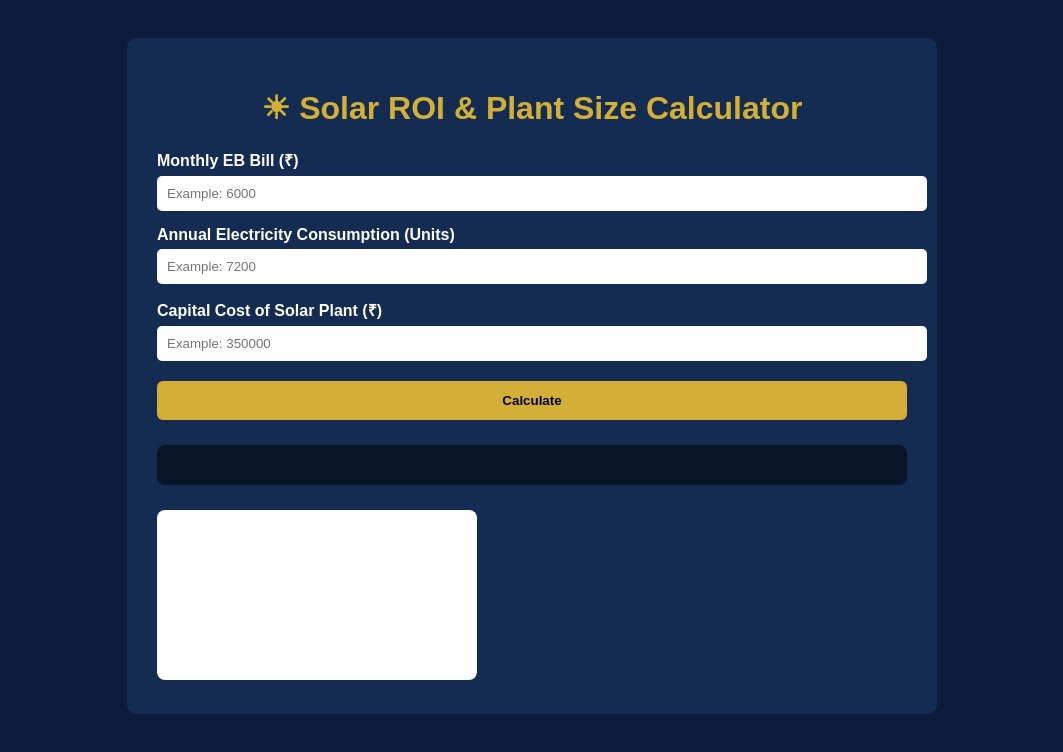
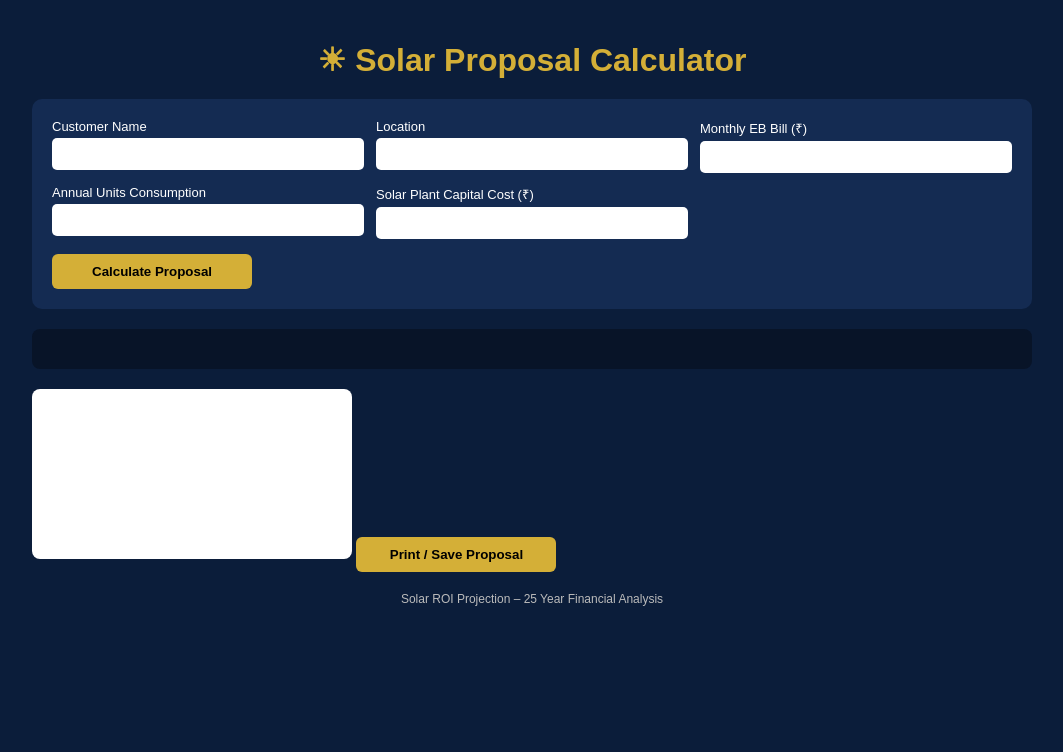
Before and after one commit to greatself26-ops/beautiful-longma-73283d, a plain HTML site: page index.html in a window 1280 px wide. Shown: the whole page, without its empty margins (108-1171 px from the left). Drawn offline with nearby package versions, Linux system fonts and the light colour scheme.

Commit message:
Refactor Solar ROI Calculator to Solar Proposal Calculator

```diff
--- a/index.html
+++ b/index.html
@@ -2,63 +2,85 @@
 <html lang="en">
 <head>
 <meta charset="UTF-8">
-<title>Solar ROI Calculator</title>
+<meta name="viewport" content="width=device-width, initial-scale=1.0">
+
+<title>Solar Proposal Calculator</title>
 
 <script src="https://cdn.jsdelivr.net/npm/chart.js"></script>
 
 <style>
 
 body{
-font-family:Arial;
+font-family:Arial,sans-serif;
+margin:0;
 background:#0b1d3a;
 color:white;
-padding:30px;
 }
 
 .container{
-max-width:750px;
+max-width:1000px;
 margin:auto;
-background:#142b52;
-padding:30px;
-border-radius:10px;
+padding:20px;
 }
 
 h1{
 text-align:center;
 color:#d4af37;
+margin-bottom:20px;
+}
+
+.card{
+background:#142b52;
+padding:20px;
+border-radius:10px;
+margin-bottom:20px;
+}
+
+/* INPUT GRID */
+
+.grid{
+display:grid;
+grid-template-columns:repeat(3,1fr);
+gap:12px;
+}
+
+/* INPUT FIELD */
+
+.field{
+display:flex;
+flex-direction:column;
 }
 
 label{
-font-weight:bold;
-display:block;
-margin-top:15px;
+font-size:13px;
+margin-bottom:4px;
 }
 
 input{
-width:100%;
-padding:10px;
-margin-top:5px;
+padding:8px;
 border-radius:5px;
 border:none;
+font-size:14px;
 }
 
+/* BUTTON */
+
 button{
-width:100%;
-margin-top:20px;
-padding:12px;
 background:#d4af37;
 border:none;
+padding:10px;
+border-radius:6px;
 font-weight:bold;
-border-radius:6px;
 cursor:pointer;
+margin-top:15px;
+width:200px;
 }
 
 button:hover{
-background:#caa32f;
+background:#c7a42e;
 }
 
 .results{
-margin-top:25px;
 background:#081428;
 padding:20px;
 border-radius:8px;
@@ -67,13 +89,45 @@ border-radius:8px;
 .result-title{
 color:#d4af37;
 margin-bottom:10px;
+margin-top:10px;
 }
 
 canvas{
-margin-top:25px;
+margin-top:20px;
 background:white;
 border-radius:8px;
 padding:10px;
+}
+
+.footer{
+text-align:center;
+margin-top:20px;
+font-size:12px;
+color:#bbb;
+}
+
+/* TABLET */
+
+@media(max-width:900px){
+
+.grid{
+grid-template-columns:repeat(2,1fr);
+}
+
+}
+
+/* MOBILE */
+
+@media(max-width:600px){
+
+.grid{
+grid-template-columns:1fr;
+}
+
+button{
+width:100%;
+}
+
 }
 
 </style>
@@ -83,22 +137,52 @@ padding:10px;
 
 <div class="container">
 
-<h1>☀ Solar ROI & Plant Size Calculator</h1>
+<h1>☀ Solar Proposal Calculator</h1>
 
+<div class="card">
+
+<div class="grid">
+
+<div class="field">
+<label>Customer Name</label>
+<input id="customerName">
+</div>
+
+<div class="field">
+<label>Location</label>
+<input id="location">
+</div>
+
+<div class="field">
 <label>Monthly EB Bill (₹)</label>
-<input type="number" id="monthlyBill" placeholder="Example: 6000">
+<input type="number" id="monthlyBill">
+</div>
 
-<label>Annual Electricity Consumption (Units)</label>
-<input type="number" id="annualUnits" placeholder="Example: 7200">
+<div class="field">
+<label>Annual Units Consumption</label>
+<input type="number" id="annualUnits">
+</div>
 
-<label>Capital Cost of Solar Plant (₹)</label>
-<input type="number" id="capitalCost" placeholder="Example: 350000">
+<div class="field">
+<label>Solar Plant Capital Cost (₹)</label>
+<input type="number" id="capitalCost">
+</div>
 
-<button onclick="calculate()">Calculate</button>
+</div>
+
+<button onclick="calculate()">Calculate Proposal</button>
+
+</div>
 
 <div class="results" id="results"></div>
 
-<canvas id="savingsChart"></canvas>
+<canvas id="chart"></canvas>
+
+<button onclick="window.print()">Print / Save Proposal</button>
+
+<div class="footer">
+Solar ROI Projection – 25 Year Financial Analysis
+</div>
 
 </div>
 
@@ -116,60 +200,80 @@ maximumFractionDigits:0
 
 function calculate(){
 
-let monthlyBill = Number(document.getElementById("monthlyBill").value);
-let annualUnits = Number(document.getElementById("annualUnits").value);
-let capital = Number(document.getElementById("capitalCost").value);
+let name=document.getElementById("customerName").value;
+let city=document.getElementById("location").value;
 
-let plantKW = annualUnits / 1400;
+let monthlyBill=Number(document.getElementById("monthlyBill").value);
 
-let panelKW = 0.54;
+let annualUnits=Number(document.getElementById("annualUnits").value);
 
-let panelsNeeded = plantKW / panelKW;
+let capital=Number(document.getElementById("capitalCost").value);
 
-let panelsDown = Math.floor(panelsNeeded);
-let panelsUp = Math.ceil(panelsNeeded);
+/* SOLAR SIZE */
 
-let plantDown = panelsDown * panelKW;
-let plantUp = panelsUp * panelKW;
+let plantKW=annualUnits/1400;
 
-let unitRate = monthlyBill / (annualUnits/12);
+/* PANEL CALCULATION */
 
-let yearlyBill = monthlyBill * 12;
+let panelKW=0.54;
 
-let tariffIncrease = 0.03;
+let panelsRequired=plantKW/panelKW;
 
-let totalCost = 0;
+let panelsDown=Math.floor(panelsRequired);
+
+let panelsUp=Math.ceil(panelsRequired);
+
+let plantDown=panelsDown*panelKW;
+
+let plantUp=panelsUp*panelKW;
+
+/* ELECTRICITY RATE */
+
+let unitRate=monthlyBill/(annualUnits/12);
+
+/* FINANCIAL */
+
+let yearlyBill=monthlyBill*12;
+
+let tariffIncrease=0.03;
+
+let totalCost=0;
 
 let labels=[];
-let savingsData=[];
 
-for(let year=1; year<=25; year++){
+let savings=[];
 
-yearlyBill = yearlyBill*(1+tariffIncrease);
+for(let year=1;year<=25;year++){
 
-totalCost += yearlyBill;
+yearlyBill=yearlyBill*(1+tariffIncrease);
 
-let savings = totalCost-capital;
+totalCost+=yearlyBill;
 
 labels.push("Year "+year);
-savingsData.push(Math.max(savings,0));
+
+savings.push(Math.max(totalCost-capital,0));
 
 }
 
-let payback = capital/(monthlyBill*12);
+/* PAYBACK */
 
-let resultsHTML = `
+let payback=capital/(monthlyBill*12);
+
+/* RESULTS */
+
+document.getElementById("results").innerHTML=`
+
+<div class="result-title"><b>Customer</b></div>
+${name} – ${city}
 
 <div class="result-title"><b>Electricity Details</b></div>
 
 Monthly EB Bill: ${formatINR(monthlyBill)}<br>
 Estimated Unit Rate: ₹${unitRate.toFixed(2)} / unit
 
-<br><br>
+<div class="result-title"><b>Solar System Size</b></div>
 
-<div class="result-title"><b>Solar Plant Size</b></div>
-
-Ideal Plant Size: ${plantKW.toFixed(2)} kW
+Ideal System Size: ${plantKW.toFixed(2)} kW
 
 <br><br>
 
@@ -183,8 +287,6 @@ Plant Size: ${plantDown.toFixed(2)} kW
 Panels: ${panelsUp}<br>
 Plant Size: ${plantUp.toFixed(2)} kW
 
-<br><br>
-
 <div class="result-title"><b>Financial Analysis</b></div>
 
 Capital Investment: ${formatINR(capital)}<br>
@@ -197,27 +299,27 @@ Payback Period: ${payback.toFixed(1)} years
 
 <br><br>
 
-<span style="color:#4ade80;font-size:18px">
+<span style="color:#4ade80;font-size:20px">
 Total Savings in 25 Years: ${formatINR(totalCost-capital)}
 </span>
 
 `;
 
-document.getElementById("results").innerHTML = resultsHTML;
+/* CHART */
 
 if(chart){
 chart.destroy();
 }
 
-chart = new Chart(document.getElementById("savingsChart"),{
+chart=new Chart(document.getElementById("chart"),{
 
 type:"line",
 
 data:{
 labels:labels,
 datasets:[{
-label:"25 Year Savings Projection",
-data:savingsData,
+label:"Savings Over 25 Years",
+data:savings,
 borderWidth:3,
 fill:true
 }]
```
